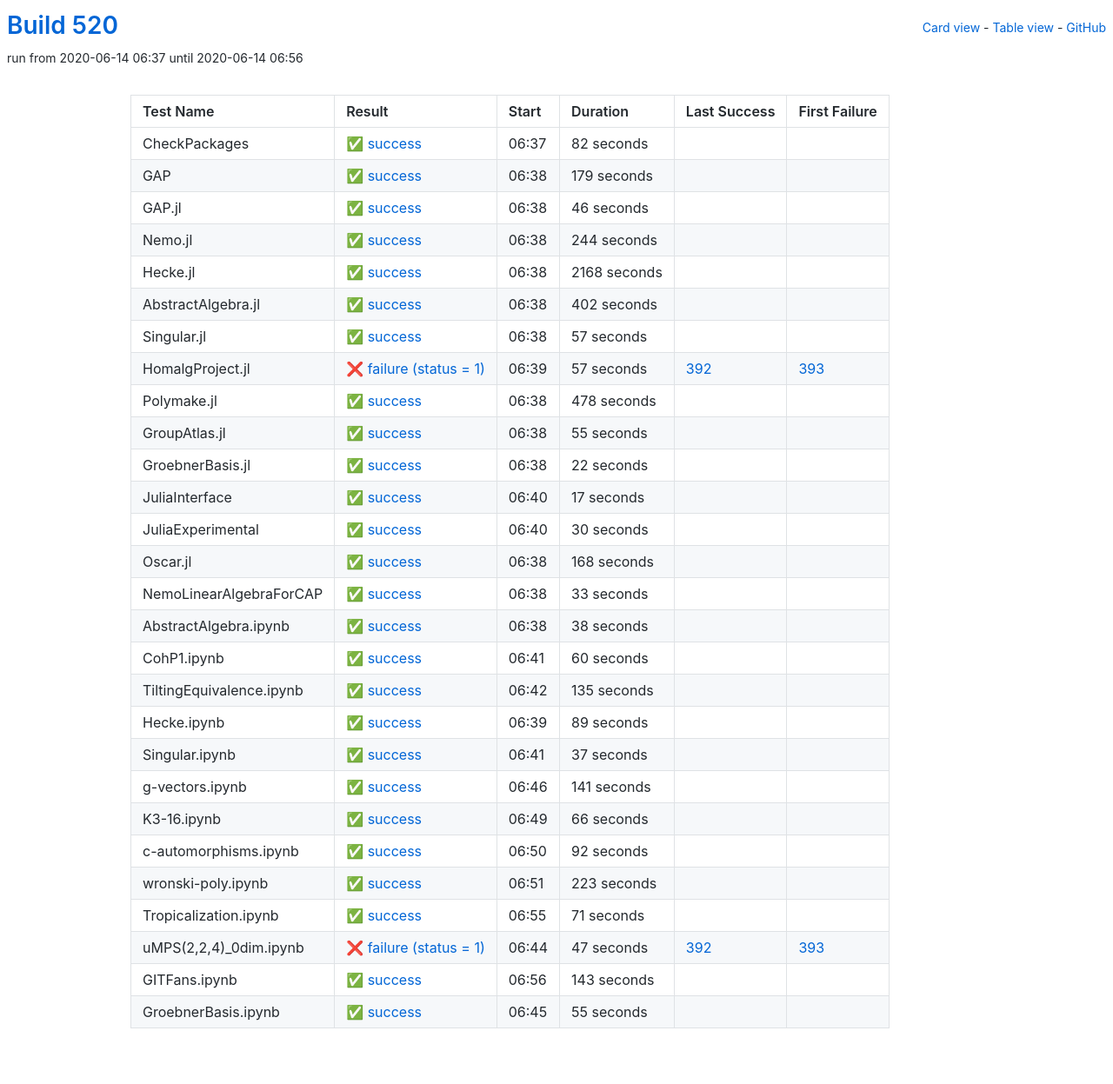
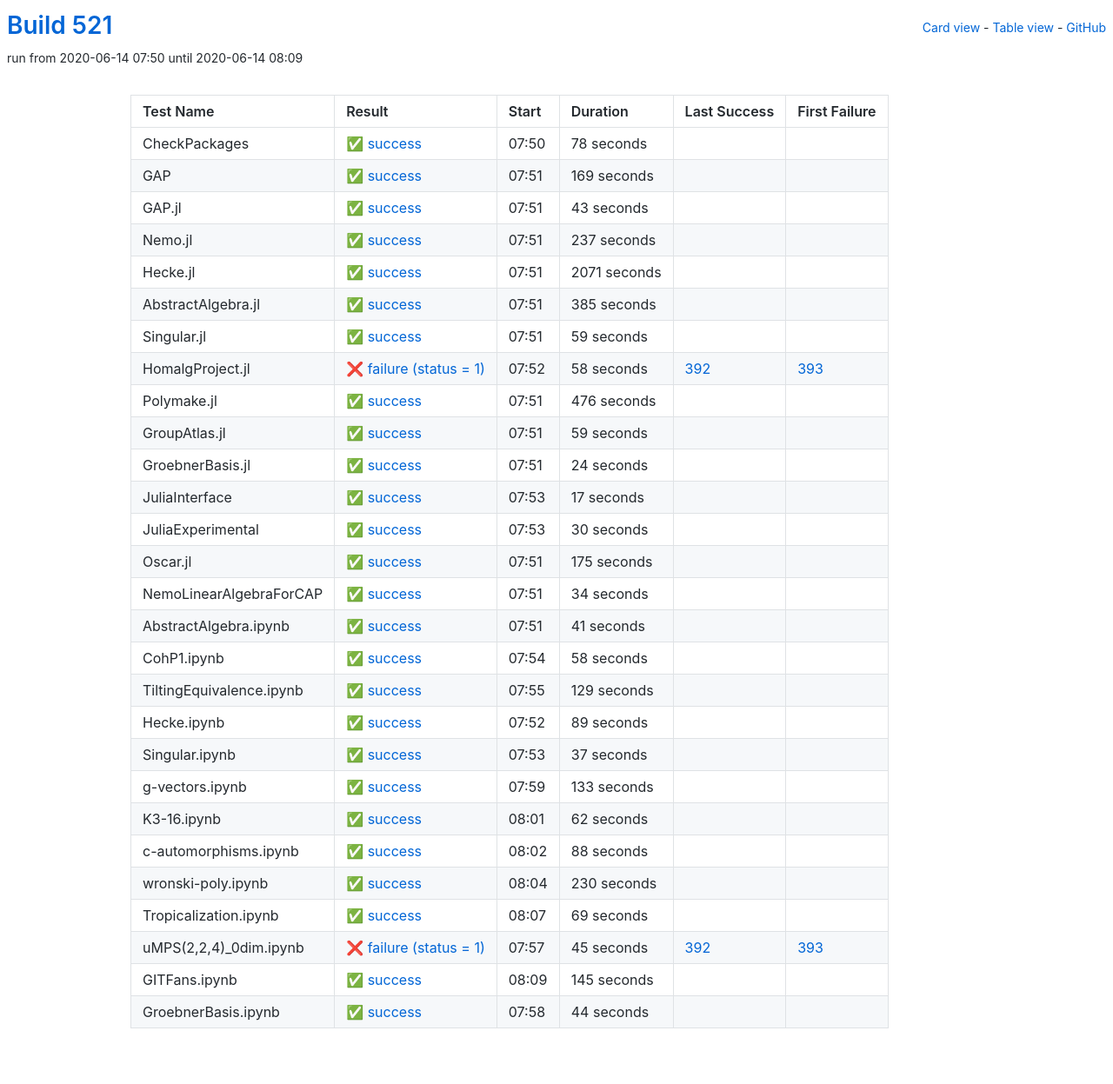
Before and after one commit to oscar-system/oscar-ci-status-1.4, a Jekyll site: the page built from table.html, in a window 1280 px wide. Shown: the whole page at 87% size. Built offline with Jekyll 4.4.1, drawn with Linux system fonts in a browser that asks for light colours.

Commit message:
Build #521

```diff
--- a/_data/ci.yml
+++ b/_data/ci.yml
@@ -1,6 +1,6 @@
 ---
-build: 520
-build_url: https://oscarci.mathematik.uni-kl.de/job/oscar-julia-1.4/520/
+build: 521
+build_url: https://oscarci.mathematik.uni-kl.de/job/oscar-julia-1.4/521/
 job: oscar-julia-1.4
 organization: oscar-system
 repo: oscar-ci-status-1.4
@@ -8,140 +8,140 @@ repourl: https://github.com/oscar-system/oscar-ci-status-1.4
 tests:
 - name: CheckPackages
   id: checkpackages
-  log: https://oscarci.mathematik.uni-kl.de/job/oscar-julia-1.4/520/artifact/logs/build-520/CheckPackages.log
-  start: 2020-06-14 06:37
+  log: https://oscarci.mathematik.uni-kl.de/job/oscar-julia-1.4/521/artifact/logs/build-521/CheckPackages.log
+  start: 2020-06-14 07:50
   success: true
   exitcode: 0
   status: success
-  duration: 82
+  duration: 78
   last_success: false
   last_success_url:
   first_failure: false
   first_failure_url:
 - name: GAP
   id: gap
-  log: https://oscarci.mathematik.uni-kl.de/job/oscar-julia-1.4/520/artifact/logs/build-520/GAP.log
-  start: 2020-06-14 06:38
+  log: https://oscarci.mathematik.uni-kl.de/job/oscar-julia-1.4/521/artifact/logs/build-521/GAP.log
+  start: 2020-06-14 07:51
   success: true
   exitcode: 0
   status: success
-  duration: 179
+  duration: 169
   last_success: false
   last_success_url:
   first_failure: false
   first_failure_url:
 - name: GAP.jl
   id: gap-jl
-  log: https://oscarci.mathematik.uni-kl.de/job/oscar-julia-1.4/520/artifact/logs/build-520/GAP.jl.log
-  start: 2020-06-14 06:38
+  log: https://oscarci.mathematik.uni-kl.de/job/oscar-julia-1.4/521/artifact/logs/build-521/GAP.jl.log
+  start: 2020-06-14 07:51
   success: true
   exitcode: 0
   status: success
-  duration: 46
+  duration: 43
   last_success: false
   last_success_url:
   first_failure: false
   first_failure_url:
 - name: Nemo.jl
   id: nemo-jl
-  log: https://oscarci.mathematik.uni-kl.de/job/oscar-julia-1.4/520/artifact/logs/build-520/Nemo.jl.log
-  start: 2020-06-14 06:38
+  log: https://oscarci.mathematik.uni-kl.de/job/oscar-julia-1.4/521/artifact/logs/build-521/Nemo.jl.log
+  start: 2020-06-14 07:51
   success: true
   exitcode: 0
   status: success
-  duration: 244
+  duration: 237
   last_success: false
   last_success_url:
   first_failure: false
   first_failure_url:
 - name: Hecke.jl
   id: hecke-jl
-  log: https://oscarci.mathematik.uni-kl.de/job/oscar-julia-1.4/520/artifact/logs/build-520/Hecke.jl.log
-  start: 2020-06-14 06:38
+  log: https://oscarci.mathematik.uni-kl.de/job/oscar-julia-1.4/521/artifact/logs/build-521/Hecke.jl.log
+  start: 2020-06-14 07:51
   success: true
   exitcode: 0
   status: success
-  duration: 2168
+  duration: 2071
   last_success: false
   last_success_url:
   first_failure: false
   first_failure_url:
 - name: AbstractAlgebra.jl
   id: abstractalgebra-jl
-  log: https://oscarci.mathematik.uni-kl.de/job/oscar-julia-1.4/520/artifact/logs/build-520/AbstractAlgebra.jl.log
-  start: 2020-06-14 06:38
+  log: https://oscarci.mathematik.uni-kl.de/job/oscar-julia-1.4/521/artifact/logs/build-521/AbstractAlgebra.jl.log
+  start: 2020-06-14 07:51
   success: true
   exitcode: 0
   status: success
-  duration: 402
+  duration: 385
   last_success: false
   last_success_url:
   first_failure: false
   first_failure_url:
 - name: Singular.jl
   id: singular-jl
-  log: https://oscarci.mathematik.uni-kl.de/job/oscar-julia-1.4/520/artifact/logs/build-520/Singular.jl.log
-  start: 2020-06-14 06:38
+  log: https://oscarci.mathematik.uni-kl.de/job/oscar-julia-1.4/521/artifact/logs/build-521/Singular.jl.log
+  start: 2020-06-14 07:51
   success: true
   exitcode: 0
   status: success
-  duration: 57
+  duration: 59
   last_success: false
   last_success_url:
   first_failure: false
   first_failure_url:
 - name: HomalgProject.jl
   id: homalgproject-jl
-  log: https://oscarci.mathematik.uni-kl.de/job/oscar-julia-1.4/520/artifact/logs/build-520/HomalgProject.jl.log
-  start: 2020-06-14 06:39
+  log: https://oscarci.mathematik.uni-kl.de/job/oscar-julia-1.4/521/artifact/logs/build-521/HomalgProject.jl.log
+  start: 2020-06-14 07:52
   success: false
   exitcode: 1
   status: failure
-  duration: 57
+  duration: 58
   last_success: 392
   last_success_url: https://oscarci.mathematik.uni-kl.de/job/oscar-julia-1.4/392/
   first_failure: 393
   first_failure_url: https://oscarci.mathematik.uni-kl.de/job/oscar-julia-1.4/393/
 - name: Polymake.jl
   id: polymake-jl
-  log: https://oscarci.mathematik.uni-kl.de/job/oscar-julia-1.4/520/artifact/logs/build-520/Polymake.jl.log
-  start: 2020-06-14 06:38
+  log: https://oscarci.mathematik.uni-kl.de/job/oscar-julia-1.4/521/artifact/logs/build-521/Polymake.jl.log
+  start: 2020-06-14 07:51
   success: true
   exitcode: 0
   status: success
-  duration: 478
+  duration: 476
   last_success: false
   last_success_url:
   first_failure: false
   first_failure_url:
 - name: GroupAtlas.jl
   id: groupatlas-jl
-  log: https://oscarci.mathematik.uni-kl.de/job/oscar-julia-1.4/520/artifact/logs/build-520/GroupAtlas.jl.log
-  start: 2020-06-14 06:38
+  log: https://oscarci.mathematik.uni-kl.de/job/oscar-julia-1.4/521/artifact/logs/build-521/GroupAtlas.jl.log
+  start: 2020-06-14 07:51
   success: true
   exitcode: 0
   status: success
-  duration: 55
+  duration: 59
   last_success: false
   last_success_url:
   first_failure: false
   first_failure_url:
 - name: GroebnerBasis.jl
   id: groebnerbasis-jl
-  log: https://oscarci.mathematik.uni-kl.de/job/oscar-julia-1.4/520/artifact/logs/build-520/GroebnerBasis.jl.log
-  start: 2020-06-14 06:38
+  log: https://oscarci.mathematik.uni-kl.de/job/oscar-julia-1.4/521/artifact/logs/build-521/GroebnerBasis.jl.log
+  start: 2020-06-14 07:51
   success: true
   exitcode: 0
   status: success
-  duration: 22
+  duration: 24
   last_success: false
   last_success_url:
   first_failure: false
   first_failure_url:
 - name: JuliaInterface
   id: juliainterface
-  log: https://oscarci.mathematik.uni-kl.de/job/oscar-julia-1.4/520/artifact/logs/build-520/JuliaInterface.log
-  start: 2020-06-14 06:40
+  log: https://oscarci.mathematik.uni-kl.de/job/oscar-julia-1.4/521/artifact/logs/build-521/JuliaInterface.log
+  start: 2020-06-14 07:53
   success: true
   exitcode: 0
   status: success
@@ -152,8 +152,8 @@ tests:
   first_failure_url:
 - name: JuliaExperimental
   id: juliaexperimental
-  log: https://oscarci.mathematik.uni-kl.de/job/oscar-julia-1.4/520/artifact/logs/build-520/JuliaExperimental.log
-  start: 2020-06-14 06:40
+  log: https://oscarci.mathematik.uni-kl.de/job/oscar-julia-1.4/521/artifact/logs/build-521/JuliaExperimental.log
+  start: 2020-06-14 07:53
   success: true
   exitcode: 0
   status: success
@@ -164,68 +164,68 @@ tests:
   first_failure_url:
 - name: Oscar.jl
   id: oscar-jl
-  log: https://oscarci.mathematik.uni-kl.de/job/oscar-julia-1.4/520/artifact/logs/build-520/Oscar.jl.log
-  start: 2020-06-14 06:38
+  log: https://oscarci.mathematik.uni-kl.de/job/oscar-julia-1.4/521/artifact/logs/build-521/Oscar.jl.log
+  start: 2020-06-14 07:51
   success: true
   exitcode: 0
   status: success
-  duration: 168
+  duration: 175
   last_success: false
   last_success_url:
   first_failure: false
   first_failure_url:
 - name: NemoLinearAlgebraForCAP
   id: nemolinearalgebraforcap
-  log: https://oscarci.mathematik.uni-kl.de/job/oscar-julia-1.4/520/artifact/logs/build-520/NemoLinearAlgebraForCAP.log
-  start: 2020-06-14 06:38
+  log: https://oscarci.mathematik.uni-kl.de/job/oscar-julia-1.4/521/artifact/logs/build-521/NemoLinearAlgebraForCAP.log
+  start: 2020-06-14 07:51
   success: true
   exitcode: 0
   status: success
-  duration: 33
+  duration: 34
   last_success: false
   last_success_url:
   first_failure: false
   first_failure_url:
 - name: AbstractAlgebra.ipynb
   id: abstractalgebra-ipynb
-  log: https://oscarci.mathematik.uni-kl.de/job/oscar-julia-1.4/520/artifact/logs/build-520/AbstractAlgebra.ipynb.log
-  start: 2020-06-14 06:38
+  log: https://oscarci.mathematik.uni-kl.de/job/oscar-julia-1.4/521/artifact/logs/build-521/AbstractAlgebra.ipynb.log
+  start: 2020-06-14 07:51
   success: true
   exitcode: 0
   status: success
-  duration: 38
+  duration: 41
   last_success: false
   last_success_url:
   first_failure: false
   first_failure_url:
 - name: CohP1.ipynb
   id: cohp1-ipynb
-  log: https://oscarci.mathematik.uni-kl.de/job/oscar-julia-1.4/520/artifact/logs/build-520/CohP1.ipynb.log
-  start: 2020-06-14 06:41
+  log: https://oscarci.mathematik.uni-kl.de/job/oscar-julia-1.4/521/artifact/logs/build-521/CohP1.ipynb.log
+  start: 2020-06-14 07:54
   success: true
   exitcode: 0
   status: success
-  duration: 60
+  duration: 58
   last_success: false
   last_success_url:
   first_failure: false
   first_failure_url:
 - name: TiltingEquivalence.ipynb
   id: tiltingequivalence-ipynb
-  log: https://oscarci.mathematik.uni-kl.de/job/oscar-julia-1.4/520/artifact/logs/build-520/TiltingEquivalence.ipynb.log
-  start: 2020-06-14 06:42
+  log: https://oscarci.mathematik.uni-kl.de/job/oscar-julia-1.4/521/artifact/logs/build-521/TiltingEquivalence.ipynb.log
+  start: 2020-06-14 07:55
   success: true
   exitcode: 0
   status: success
-  duration: 135
+  duration: 129
   last_success: false
   last_success_url:
   first_failure: false
   first_failure_url:
 - name: Hecke.ipynb
   id: hecke-ipynb
-  log: https://oscarci.mathematik.uni-kl.de/job/oscar-julia-1.4/520/artifact/logs/build-520/Hecke.ipynb.log
-  start: 2020-06-14 06:39
+  log: https://oscarci.mathematik.uni-kl.de/job/oscar-julia-1.4/521/artifact/logs/build-521/Hecke.ipynb.log
+  start: 2020-06-14 07:52
   success: true
   exitcode: 0
   status: success
@@ -236,8 +236,8 @@ tests:
   first_failure_url:
 - name: Singular.ipynb
   id: singular-ipynb
-  log: https://oscarci.mathematik.uni-kl.de/job/oscar-julia-1.4/520/artifact/logs/build-520/Singular.ipynb.log
-  start: 2020-06-14 06:41
+  log: https://oscarci.mathematik.uni-kl.de/job/oscar-julia-1.4/521/artifact/logs/build-521/Singular.ipynb.log
+  start: 2020-06-14 07:53
   success: true
   exitcode: 0
   status: success
@@ -248,96 +248,96 @@ tests:
   first_failure_url:
 - name: g-vectors.ipynb
   id: g-vectors-ipynb
-  log: https://oscarci.mathematik.uni-kl.de/job/oscar-julia-1.4/520/artifact/logs/build-520/g-vectors.ipynb.log
-  start: 2020-06-14 06:46
+  log: https://oscarci.mathematik.uni-kl.de/job/oscar-julia-1.4/521/artifact/logs/build-521/g-vectors.ipynb.log
+  start: 2020-06-14 07:59
   success: true
   exitcode: 0
   status: success
-  duration: 141
+  duration: 133
   last_success: false
   last_success_url:
   first_failure: false
   first_failure_url:
 - name: K3-16.ipynb
   id: k3-16-ipynb
-  log: https://oscarci.mathematik.uni-kl.de/job/oscar-julia-1.4/520/artifact/logs/build-520/K3-16.ipynb.log
-  start: 2020-06-14 06:49
+  log: https://oscarci.mathematik.uni-kl.de/job/oscar-julia-1.4/521/artifact/logs/build-521/K3-16.ipynb.log
+  start: 2020-06-14 08:01
   success: true
   exitcode: 0
   status: success
-  duration: 66
+  duration: 62
   last_success: false
   last_success_url:
   first_failure: false
   first_failure_url:
 - name: c-automorphisms.ipynb
   id: c-automorphisms-ipynb
-  log: https://oscarci.mathematik.uni-kl.de/job/oscar-julia-1.4/520/artifact/logs/build-520/c-automorphisms.ipynb.log
-  start: 2020-06-14 06:50
+  log: https://oscarci.mathematik.uni-kl.de/job/oscar-julia-1.4/521/artifact/logs/build-521/c-automorphisms.ipynb.log
+  start: 2020-06-14 08:02
   success: true
   exitcode: 0
   status: success
-  duration: 92
+  duration: 88
   last_success: false
   last_success_url:
   first_failure: false
   first_failure_url:
 - name: wronski-poly.ipynb
   id: wronski-poly-ipynb
-  log: https://oscarci.mathematik.uni-kl.de/job/oscar-julia-1.4/520/artifact/logs/build-520/wronski-poly.ipynb.log
-  start: 2020-06-14 06:51
+  log: https://oscarci.mathematik.uni-kl.de/job/oscar-julia-1.4/521/artifact/logs/build-521/wronski-poly.ipynb.log
+  start: 2020-06-14 08:04
   success: true
   exitcode: 0
   status: success
-  duration: 223
+  duration: 230
   last_success: false
   last_success_url:
   first_failure: false
   first_failure_url:
 - name: Tropicalization.ipynb
   id: tropicalization-ipynb
-  log: https://oscarci.mathematik.uni-kl.de/job/oscar-julia-1.4/520/artifact/logs/build-520/Tropicalization.ipynb.log
-  start: 2020-06-14 06:55
+  log: https://oscarci.mathematik.uni-kl.de/job/oscar-julia-1.4/521/artifact/logs/build-521/Tropicalization.ipynb.log
+  start: 2020-06-14 08:07
   success: true
   exitcode: 0
   status: success
-  duration: 71
+  duration: 69
   last_success: false
   last_success_url:
   first_failure: false
   first_failure_url:
 - name: uMPS(2,2,4)_0dim.ipynb
   id: umps-2-2-4-0dim-ipynb
-  log: https://oscarci.mathematik.uni-kl.de/job/oscar-julia-1.4/520/artifact/logs/build-520/uMPS-2-2-4-_0dim.ipynb.log
-  start: 2020-06-14 06:44
+  log: https://oscarci.mathematik.uni-kl.de/job/oscar-julia-1.4/521/artifact/logs/build-521/uMPS-2-2-4-_0dim.ipynb.log
+  start: 2020-06-14 07:57
   success: false
   exitcode: 1
   status: failure
-  duration: 47
+  duration: 45
   last_success: 392
   last_success_url: https://oscarci.mathematik.uni-kl.de/job/oscar-julia-1.4/392/
   first_failure: 393
   first_failure_url: https://oscarci.mathematik.uni-kl.de/job/oscar-julia-1.4/393/
 - name: GITFans.ipynb
   id: gitfans-ipynb
-  log: https://oscarci.mathematik.uni-kl.de/job/oscar-julia-1.4/520/artifact/logs/build-520/GITFans.ipynb.log
-  start: 2020-06-14 06:56
+  log: https://oscarci.mathematik.uni-kl.de/job/oscar-julia-1.4/521/artifact/logs/build-521/GITFans.ipynb.log
+  start: 2020-06-14 08:09
   success: true
   exitcode: 0
   status: success
-  duration: 143
+  duration: 145
   last_success: false
   last_success_url:
   first_failure: false
   first_failure_url:
 - name: GroebnerBasis.ipynb
   id: groebnerbasis-ipynb
-  log: https://oscarci.mathematik.uni-kl.de/job/oscar-julia-1.4/520/artifact/logs/build-520/GroebnerBasis.ipynb.log
-  start: 2020-06-14 06:45
+  log: https://oscarci.mathematik.uni-kl.de/job/oscar-julia-1.4/521/artifact/logs/build-521/GroebnerBasis.ipynb.log
+  start: 2020-06-14 07:58
   success: true
   exitcode: 0
   status: success
-  duration: 55
+  duration: 44
   last_success: false
   last_success_url:
   first_failure: false
```
Also changed, not shown: README.md.
